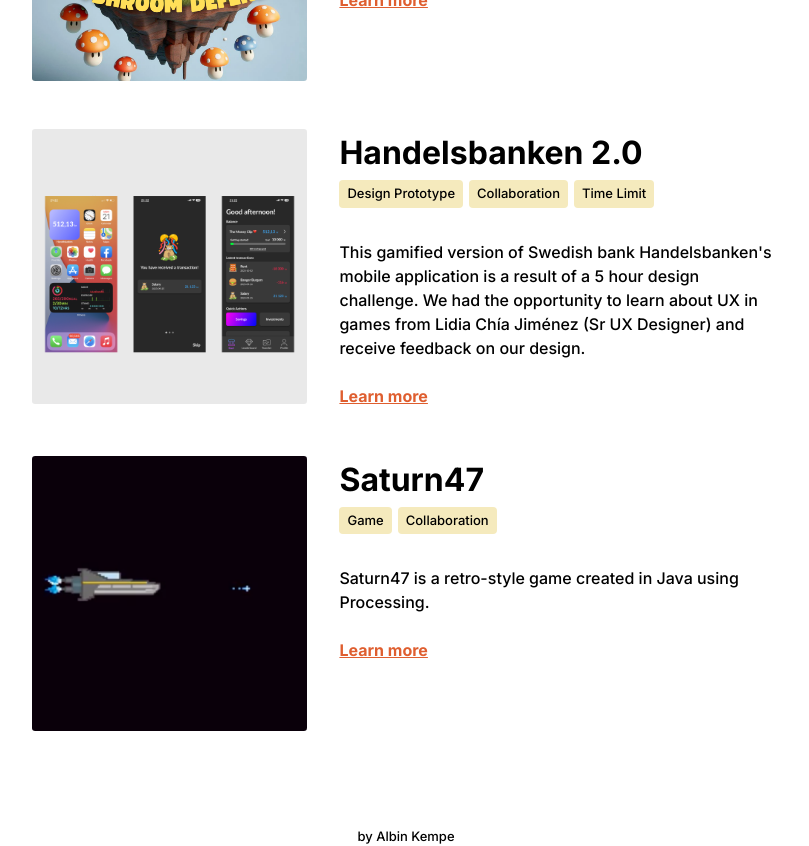
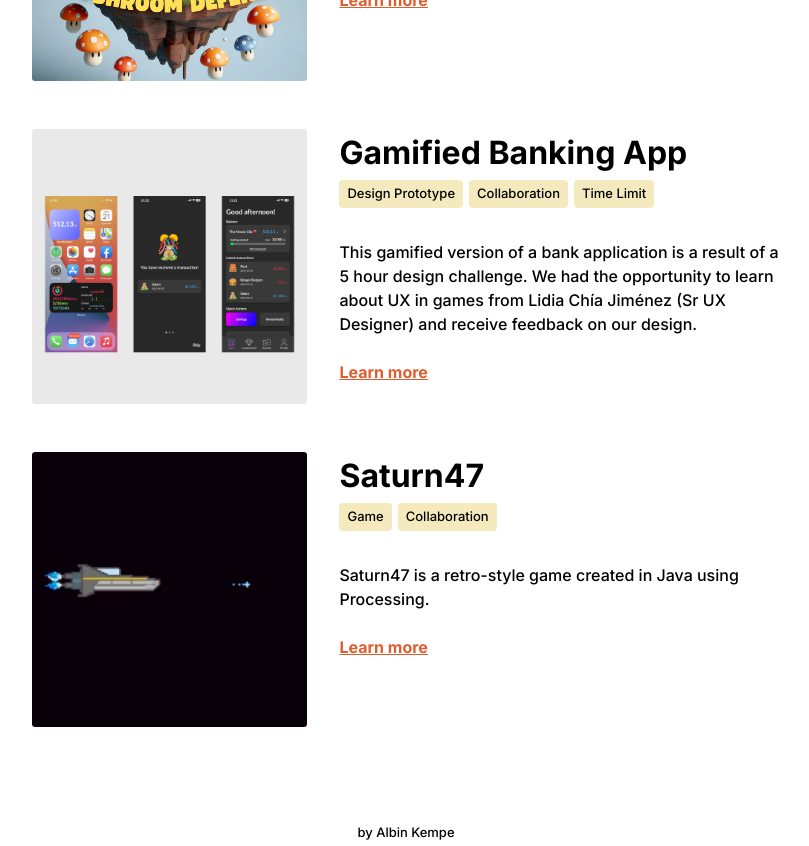
Before and after one commit to albinkempe/albinkempe.github.io, a Next.js app: page / in a window 1280 px wide. Shown: the part 2100-2946 px from the top of the page, without its empty margins (234-1043 px from the left). Built offline with nearby package versions, Linux system fonts and the light colour scheme.

Commit message:
keywords

```diff
--- a/src/app/page.tsx
+++ b/src/app/page.tsx
@@ -64,8 +64,8 @@
           keywords={["VR", "Unity", "Research", "Collaboration"]}
         />
         <CaseCard
-          title="Handelsbanken 2.0"
-          description="This gamified version of Swedish bank Handelsbanken's mobile application is a result of a 5 hour design challenge.
+          title="Gamified Banking App"
+          description="This gamified version of a bank application is a result of a 5 hour design challenge.
                       We had the opportunity to learn about UX in games from Lidia Chía Jiménez (Sr UX Designer) and receive feedback on our design."
           imgPath="/hsb2.png"
           link="https://www.figma.com/design/RdA1qw3rStqfZbZvr27TAD/Personal-Website?node-id=0%3A1&t=KOJFg1GgV1WLmTtc-1"
```
